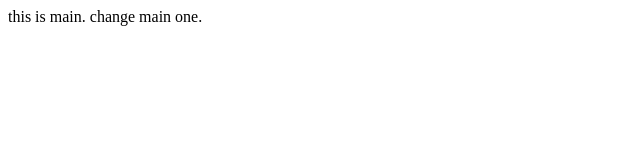
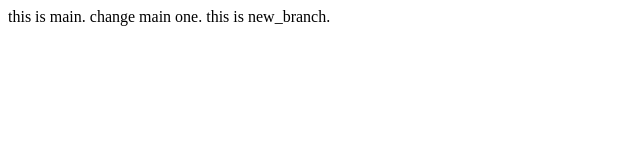
Before and after one commit to Mengleang-Nory/Third-repo, a plain HTML site: page index.html in a window 1280 px wide. Shown: the whole page, without its empty margins (0-640 px from the left). Drawn offline with Linux system fonts and the light colour scheme.

Commit message:
first commit in new

```diff
--- a/index.html
+++ b/index.html
@@ -9,5 +9,7 @@
     this is main.
 
     change main one.
+
+    this is new_branch.
 </body>
 </html>
```
